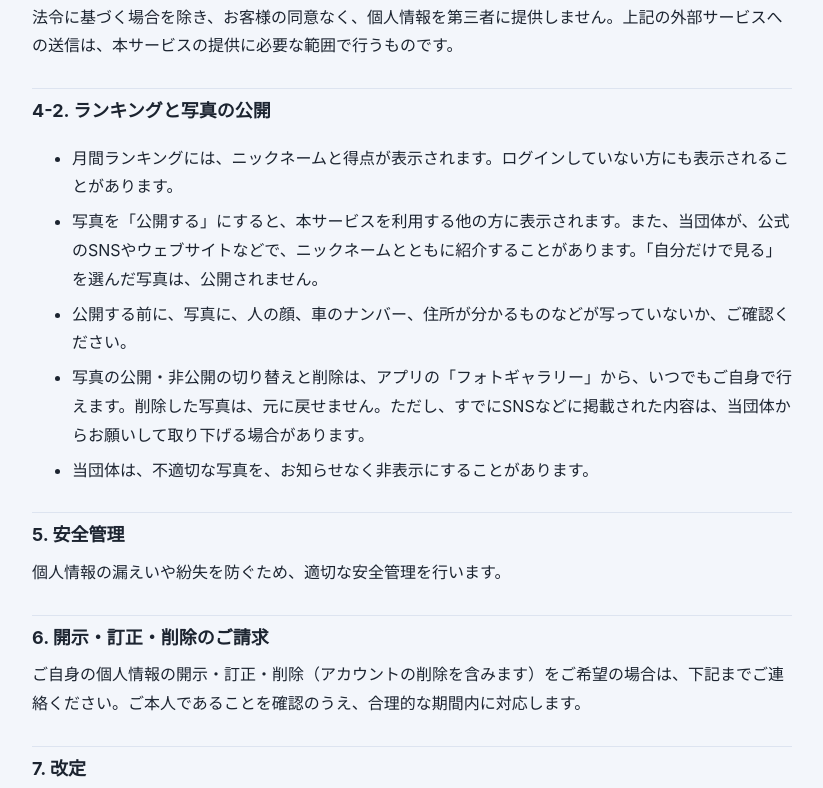
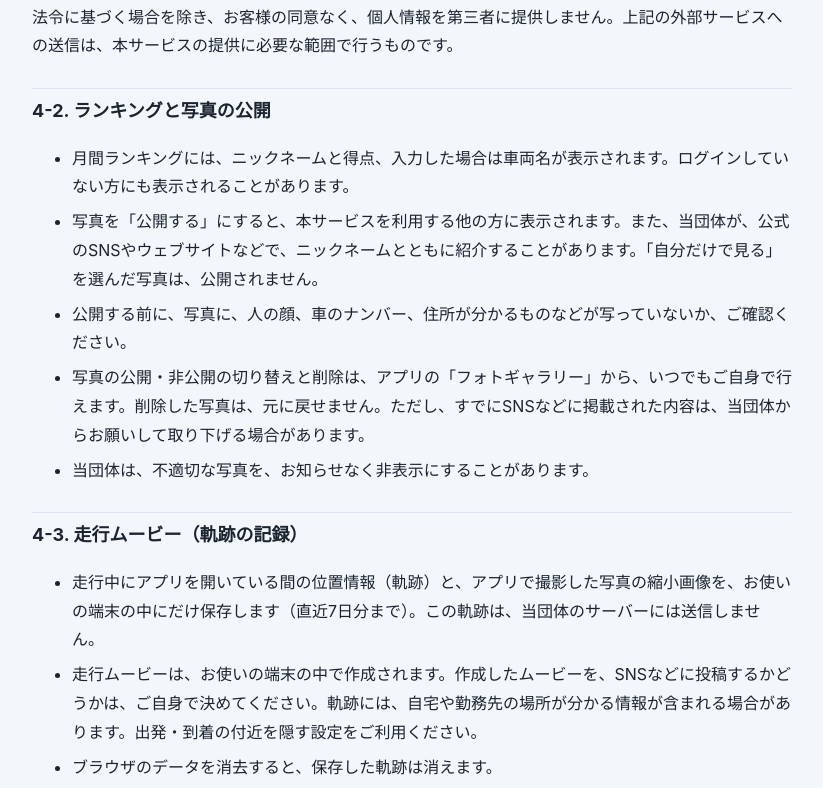
Before and after one commit to adventslot11/rally-gp, a plain HTML site: page privacy.html in a window 1280 px wide. Shown: the part 1396-2184 px from the top of the page, without its empty margins (228-1051 px from the left). Drawn offline with Linux system fonts and the light colour scheme.

Commit message:
Add files via upload

```diff
--- a/privacy.html
+++ b/privacy.html
@@ -10,7 +10,8 @@ th{width:34%;background:rgba(127,127,127,.1)}nav{display:flex;gap:14px;flex-wrap
 <h2>2. 利用目的</h2><ul><li>本サービスの提供、ログインの認証、プランの管理</li><li>料金の請求、解約などの手続き</li><li>お問い合わせへの対応、重要なお知らせの送付</li><li>月間ランキングの作成・表示、写真の保存と、お客様が選んだ範囲での公開</li><li>本サービスの改善、不正利用の防止</li></ul>
 <h2>3. 外部サービスの利用</h2><p>本サービスは、次の外部サービスを利用しています。それぞれの事業者に、必要な範囲で情報が送られます。</p><ul><li>Supabase（ログイン認証、契約状況・ニックネーム・得点・写真の保管）</li><li>Stripe（クレジットカード決済）</li><li>Resend（ログイン用メールの送信）</li><li>Mapbox（地図の表示、経路の計算。経路の計算のため、地点の座標が送信されます）</li><li>Vercel（本サービスの配信）</li></ul>
 <h2>4. 第三者への提供</h2><p>法令に基づく場合を除き、お客様の同意なく、個人情報を第三者に提供しません。上記の外部サービスへの送信は、本サービスの提供に必要な範囲で行うものです。</p>
-<h2>4-2. ランキングと写真の公開</h2><ul><li>月間ランキングには、ニックネームと得点が表示されます。ログインしていない方にも表示されることがあります。</li><li>写真を「公開する」にすると、本サービスを利用する他の方に表示されます。また、当団体が、公式のSNSやウェブサイトなどで、ニックネームとともに紹介することがあります。「自分だけで見る」を選んだ写真は、公開されません。</li><li>公開する前に、写真に、人の顔、車のナンバー、住所が分かるものなどが写っていないか、ご確認ください。</li><li>写真の公開・非公開の切り替えと削除は、アプリの「フォトギャラリー」から、いつでもご自身で行えます。削除した写真は、元に戻せません。ただし、すでにSNSなどに掲載された内容は、当団体からお願いして取り下げる場合があります。</li><li>当団体は、不適切な写真を、お知らせなく非表示にすることがあります。</li></ul>
+<h2>4-2. ランキングと写真の公開</h2><ul><li>月間ランキングには、ニックネームと得点、入力した場合は車両名が表示されます。ログインしていない方にも表示されることがあります。</li><li>写真を「公開する」にすると、本サービスを利用する他の方に表示されます。また、当団体が、公式のSNSやウェブサイトなどで、ニックネームとともに紹介することがあります。「自分だけで見る」を選んだ写真は、公開されません。</li><li>公開する前に、写真に、人の顔、車のナンバー、住所が分かるものなどが写っていないか、ご確認ください。</li><li>写真の公開・非公開の切り替えと削除は、アプリの「フォトギャラリー」から、いつでもご自身で行えます。削除した写真は、元に戻せません。ただし、すでにSNSなどに掲載された内容は、当団体からお願いして取り下げる場合があります。</li><li>当団体は、不適切な写真を、お知らせなく非表示にすることがあります。</li></ul>
+<h2>4-3. 走行ムービー（軌跡の記録）</h2><ul><li>走行中にアプリを開いている間の位置情報（軌跡）と、アプリで撮影した写真の縮小画像を、お使いの端末の中にだけ保存します（直近7日分まで）。この軌跡は、当団体のサーバーには送信しません。</li><li>走行ムービーは、お使いの端末の中で作成されます。作成したムービーを、SNSなどに投稿するかどうかは、ご自身で決めてください。軌跡には、自宅や勤務先の場所が分かる情報が含まれる場合があります。出発・到着の付近を隠す設定をご利用ください。</li><li>ブラウザのデータを消去すると、保存した軌跡は消えます。</li></ul>
 <h2>5. 安全管理</h2><p>個人情報の漏えいや紛失を防ぐため、適切な安全管理を行います。</p>
 <h2>6. 開示・訂正・削除のご請求</h2><p>ご自身の個人情報の開示・訂正・削除（アカウントの削除を含みます）をご希望の場合は、下記までご連絡ください。ご本人であることを確認のうえ、合理的な期間内に対応します。</p>
 <h2>7. 改定</h2><p>本ポリシーは、必要に応じて改定します。改定後の内容は、本ページに掲載した時点から効力を生じます。</p>
```
